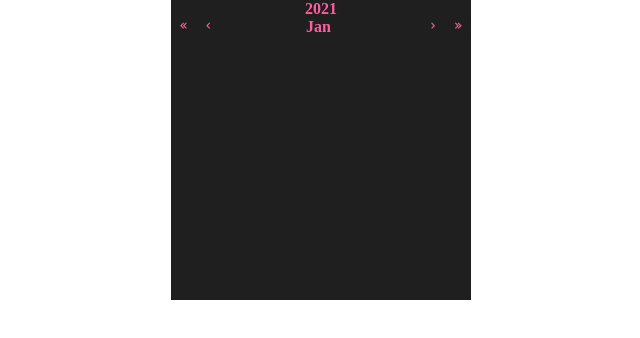
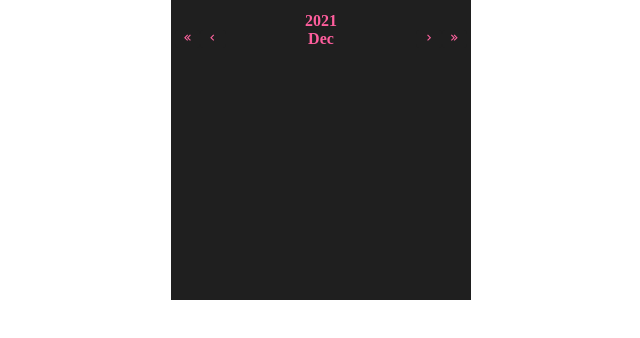
Before and after one commit to SharjeelSIqbal/event-calendar-date-range, a React (Create React App) app: page / in a window 1280 px wide. Shown: the top 338 px of the page, without its empty margins (319-959 px from the left). Built offline with nearby package versions, Linux system fonts and the light colour scheme.

Commit message:
Added padding to the calendar header, months now changed based on what you press

```diff
--- a/src/components/layout/calendar-month.jsx
+++ b/src/components/layout/calendar-month.jsx
@@ -11,9 +11,8 @@ import { useState, useEffect } from 'react'
 
 
 
-//moment().datyInMonth gives you days in the month
+
 const Month = () => {
-  const months = [0, 1, 2, 3, 4, 5, 6, 7, 8, 9, 10, 11]
   const [currentMonth, setCurrentMonth] = useState(moment().month())
   const [ currentYear, setCurrentYear ] = useState(moment().year())
 
@@ -52,7 +51,6 @@ const Month = () => {
     }
   }, [currentYear])
 
-
   return (
     <div className={calendarStyles.header}>
       <div className={calendarStyles.year}>
@@ -68,12 +66,11 @@ const Month = () => {
           </button>
         </div>
         <div className={calendarStyles.monthsList}>
-        {months.map(month => <Heading key={`${month}`} variant='h4'>
-          {moment()
-            .month(month)
+         <Heading variant='h4'>
+            { moment()
+               .month(currentMonth)
                .format('MMM')}
           </Heading>
-          )}
         </div>
         <div>
           <button name='next-month' className={calendarStyles.button} onClick={nextMonth}>
--- a/src/css/Calendar.module.css
+++ b/src/css/Calendar.module.css
@@ -15,6 +15,7 @@
   align-items: center;
   flex-direction: column;
   width: 100%;
+  padding: .75rem .25rem;
 }
 
 
```
Lines whose indentation alone changed are shown as unchanged.
